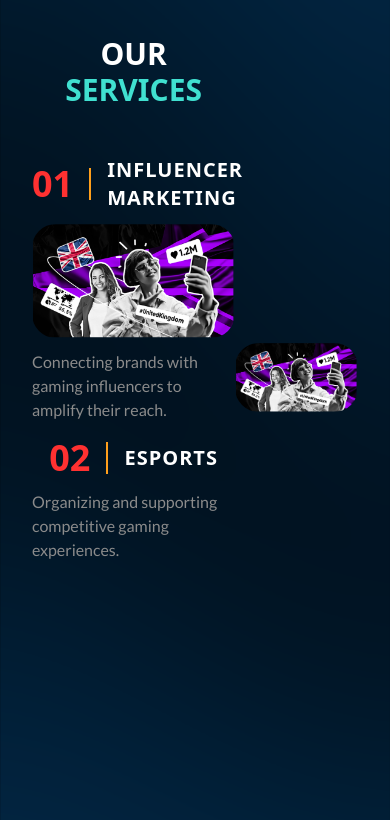
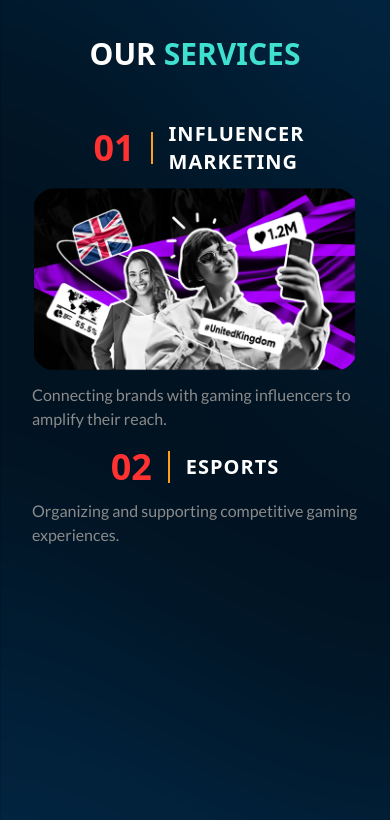
Before and after one commit to dhatGuy/hanzu-website, an Astro site: page / in a window 390 px wide. Shown: the part 162-982 px from the top of the page. Built offline with nearby package versions, Linux system fonts and the light colour scheme; Astro itself is replaced by a stand-in of ours.

Commit message:
Hide services section on smaller screens for improved responsiveness

```diff
--- a/src/components/services.astro
+++ b/src/components/services.astro
@@ -102,7 +102,7 @@ const items = [
       </div>
     </div>
 
-    <div class="relative flex-1" data-aos="fade-left">
+    <div class="relative flex-1 hidden md:block" data-aos="fade-left">
       <div class="rounded-3xl overflow-hidden">
         <Image
           src={influencer}
```
